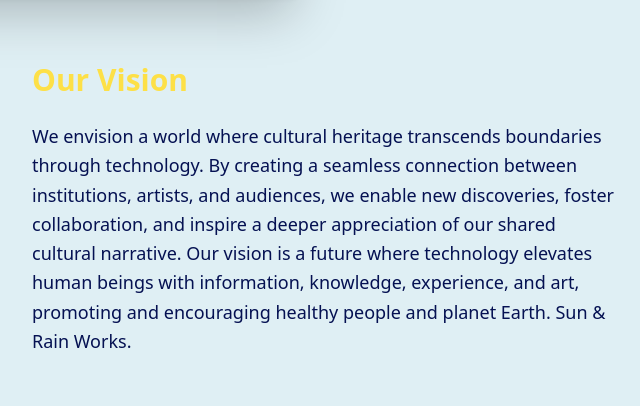
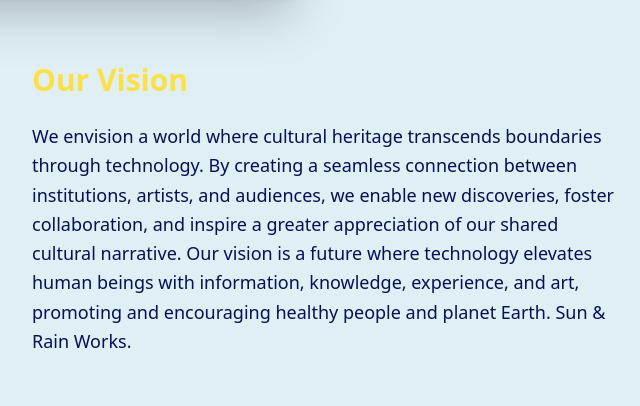
Before and after one commit to sundog358/meta-museum-art, a React app: page /about in a window 1280 px wide. Shown: the part 1030-1436 px from the top of the page, 640-1280 px from the left. Built offline with nearby package versions, Linux system fonts and the light colour scheme.

Commit message:
Update About Page

```diff
--- a/app/about/page.tsx
+++ b/app/about/page.tsx
@@ -62,7 +62,7 @@
               We envision a world where cultural heritage transcends boundaries
               through technology. By creating a seamless connection between
               institutions, artists, and audiences, we enable new discoveries,
-              foster collaboration, and inspire a deeper appreciation of our
+              foster collaboration, and inspire a greater appreciation of our
               shared cultural narrative. Our vision is a future where technology
               elevates human beings with information, knowledge, experience, and
               art, promoting and encouraging healthy people and planet Earth.
```
